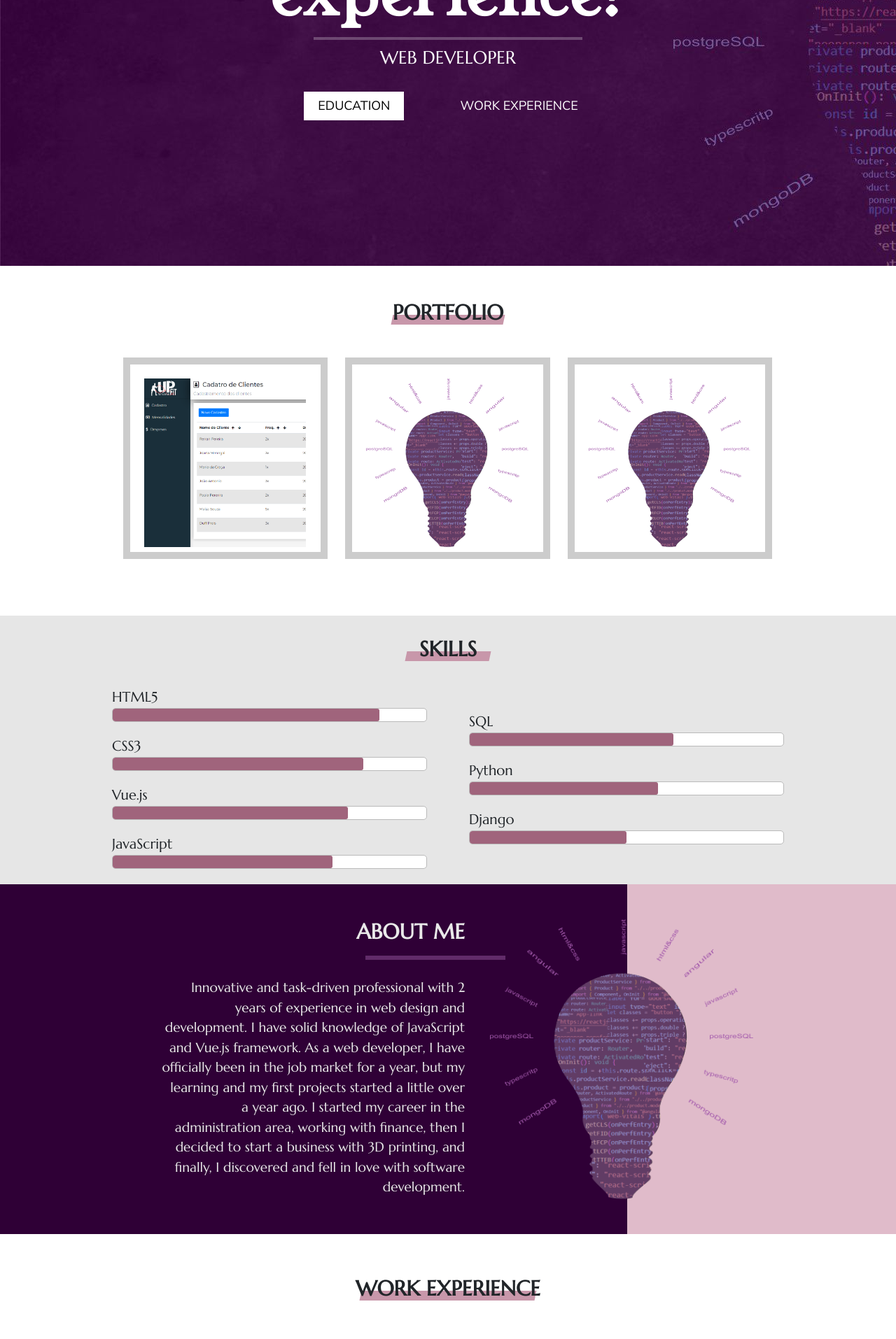
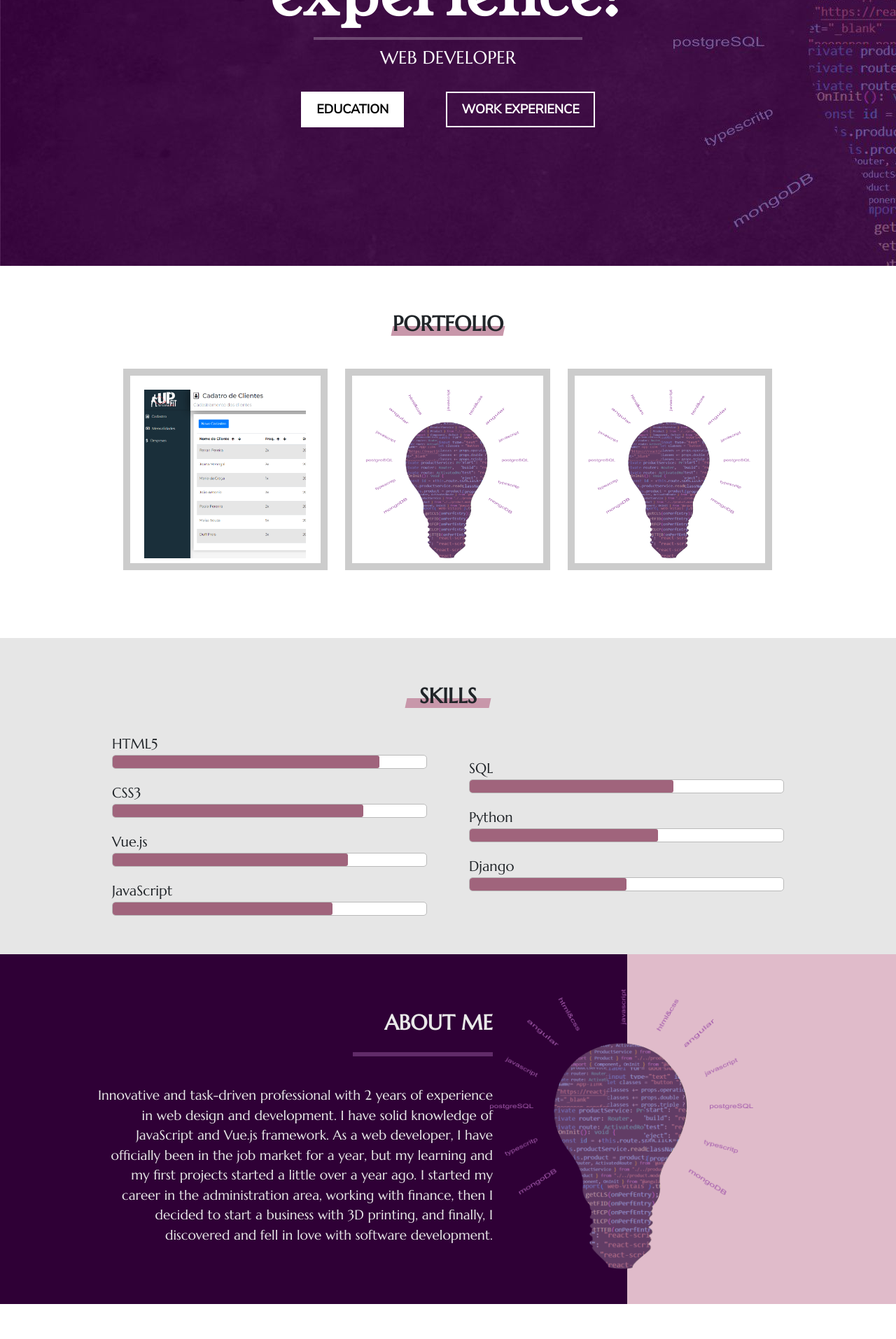
Before and after one commit to maisappreis/maisappreis.github.io, a React (Create React App) app in the folder frontend/: page / in a window 1280 px wide. Shown: the part 420-2334 px from the top of the page at 70% size. Built offline with nearby package versions, Linux system fonts and the light colour scheme; a web font is replaced by a local one.

Commit message:
fix: Navigation adjustments.

```diff
--- a/frontend/src/components/about/About.css
+++ b/frontend/src/components/about/About.css
@@ -1,7 +1,3 @@
-.about-area {
-    padding: 0px;
-    margin-bottom: 30px;
-}
 
 .about-flex {
     display: grid;
@@ -16,6 +12,7 @@
     position: relative;
     margin: 0px;
     padding: 0px;
+    padding: 80px 0 55px 0;
 }
 
 .about-item-right {
@@ -23,7 +20,9 @@
 }
 
 .about {
-    padding: 80px 40px 80px 100px;
+    display: flex;
+    flex-direction: column;
+    align-items: flex-end;
     background-color: #2F0036;
     color: rgb(233, 233, 233);
 }
@@ -41,7 +40,7 @@
 .line {
     width: 200px;
     border: 3px solid #f5abff;
-    margin-left: 33vw;
+    margin-right: 15vw;
 }
 
 .about-text {
@@ -49,6 +48,7 @@
     text-align: right;
     font-size: 19px;
     margin: 25px 15vw 0 10vw;
+    z-index: 9;
 }
 
 .img-item {
@@ -84,14 +84,14 @@
     }
 }
 
-@media screen and (max-width: 1280px) {
+/* @media screen and (max-width: 1280px) {
     .about {
         padding: 50px 40px 50px 100px;
     }
-}
+} */
 
-@media screen and (max-width: 800px) {
+/* @media screen and (max-width: 800px) {
     .about {
         padding: 50px 40px 50px 50px;
     }
-}
+} */
--- a/frontend/src/components/about/About.jsx
+++ b/frontend/src/components/about/About.jsx
@@ -5,7 +5,7 @@ import codeLamp from "../../assets/code-lamp.png";
 
 
 const About = props =>
-    <div className="about-area container-fluid" id="about">
+    <div className="about-area" id="about">
         <div className="about-flex row">
             <div className="about about-item">
                 <h3 className="about-subtitle">ABOUT ME</h3>
--- a/frontend/src/components/button/Button.css
+++ b/frontend/src/components/button/Button.css
@@ -23,7 +23,7 @@
     margin: 0px 15px;
 }
 
-.bnt {
+.bttn {
     border: none;
     text-decoration: none;
     font-weight: bold;
--- a/frontend/src/components/button/ColorButton.jsx
+++ b/frontend/src/components/button/ColorButton.jsx
@@ -2,8 +2,8 @@ import React from "react";
 import "./Button.css";
 
 const ColorButton = props =>
-    <a className="link-area" href="#portfolio">
-        <button className="bnt white">
+    <a className="link-area" href="#education">
+        <button className="bttn white">
             EDUCATION
         </button>
     </a>
--- a/frontend/src/components/button/TransparentButton.jsx
+++ b/frontend/src/components/button/TransparentButton.jsx
@@ -2,8 +2,8 @@ import React from "react";
 import "./Button.css";
 
 const TransparentButton = props =>
-    <a className="link-area" href="#portfolio">
-        <button className="bnt transparent">
+    <a className="link-area" href="#workexperience">
+        <button className="bttn transparent">
             WORK EXPERIENCE
         </button>
     </a>
--- a/frontend/src/components/navbar/Navbar.css
+++ b/frontend/src/components/navbar/Navbar.css
@@ -4,6 +4,7 @@
 
 .posit-fixed {
     position: fixed;
+    z-index: 20;
 }
 
 .bg-white {
@@ -15,7 +16,6 @@
     left: 0;
     right: 0;
     height: 60px;
-    z-index: 1;
     padding: 0 20px;
 }
 
--- a/frontend/src/components/portfolio/Portfolio.css
+++ b/frontend/src/components/portfolio/Portfolio.css
@@ -2,16 +2,11 @@
     position: relative;
     display: flex;
     justify-content: center;
-    height: 20vh;
-    margin: 170px 0;
+    padding: 35px 0;
     font-family: 'Marcellus', serif, sans-serif;
 }
 
 .projects-overlay {
-    position: absolute;
-    top: 0;
-    bottom: 0;
-
     display: flex;
     flex-direction: column;
     justify-content: center;
--- a/frontend/src/components/portfolio/Portfolio.jsx
+++ b/frontend/src/components/portfolio/Portfolio.jsx
@@ -8,8 +8,8 @@ const Portfolio = (props) => {
     const [isHovered, setIsHovered] = useState(false);
 
     return (
-        <section id="portfolio">
-            <div className="portfolio-area projects-area">
+        <section id="portfolio" className="portfolio-area">
+            <div className="projects-area">
                 <div className="projects-overlay">
                     <h3 className="projects-subtitle">PORTFOLIO</h3>
                     <div className="projects-flex">
--- a/frontend/src/components/skills/Skills.css
+++ b/frontend/src/components/skills/Skills.css
@@ -1,6 +1,6 @@
 .skills-area {
     font-family: 'Marcellus', serif, sans-serif;
-    height: 30vw;
+    padding: 35px 0 55px 0;
     background-color: rgb(230, 230, 230);
 }
 
--- a/frontend/src/components/skills/Skills.jsx
+++ b/frontend/src/components/skills/Skills.jsx
@@ -6,7 +6,7 @@ import ProgressBar from "../progress/ProgressBar";
 const Skills = () => {
 
     return (
-        <div className="skills-area container-fluid" id="skills">
+        <div className="skills-area" id="skills">
             <h3 className="skills-subtitle">SKILLS</h3>
             <div className="skills-row">
                 <div className="skills-column">
--- a/frontend/src/components/timeline/Timeline.css
+++ b/frontend/src/components/timeline/Timeline.css
@@ -1,4 +1,4 @@
-.curriculum-area {
+.timeline-area {
     position: relative;
     width: 100vw;
     font-family: 'Marcellus', serif, sans-serif;
@@ -11,11 +11,13 @@
     justify-content: center;
     align-items: center;
     background-color: white;
+    padding: 35px 0 55px 0;
 }
 
 .education-area {
     background-color: rgb(230, 230, 230);
     padding: 20px 50px;
+    padding: 35px 0 55px 0;
 }
 
 .title {
@@ -26,7 +28,6 @@
     padding: 30px 0 8px;
     position: relative;
     z-index: 1;
-    font-family: 'Marcellus', serif, sans-serif;
 }
 
 .title::before {
--- a/frontend/src/components/timeline/Timeline.jsx
+++ b/frontend/src/components/timeline/Timeline.jsx
@@ -4,7 +4,7 @@ import "./Timeline.css";
 const Curriculum = props =>
     <section id="timeline">
         <div className="timeline-area">
-            <div className="workexperience-area">
+            <div className="workexperience-area" id="workexperience">
                 <h3 className="title">WORK EXPERIENCE</h3>
                 <div className="curriculum-grid">
                     <div className="curric-item border-right">
@@ -32,7 +32,7 @@ const Curriculum = props =>
                     </div>
                 </div>
             </div>
-            <div className="education-area">
+            <div className="education-area" id="education">
                 <h3 className="title">EDUCATION</h3>
                 <div className="curriculum-grid">
                     <div className="flex-end border-right">
```
